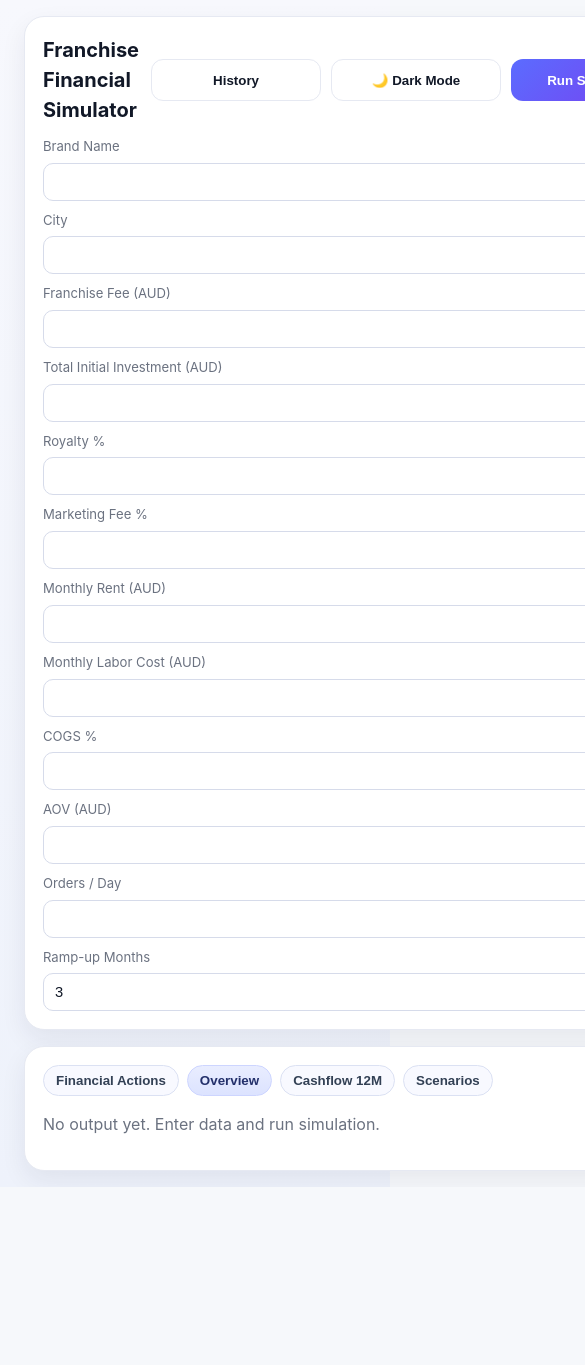
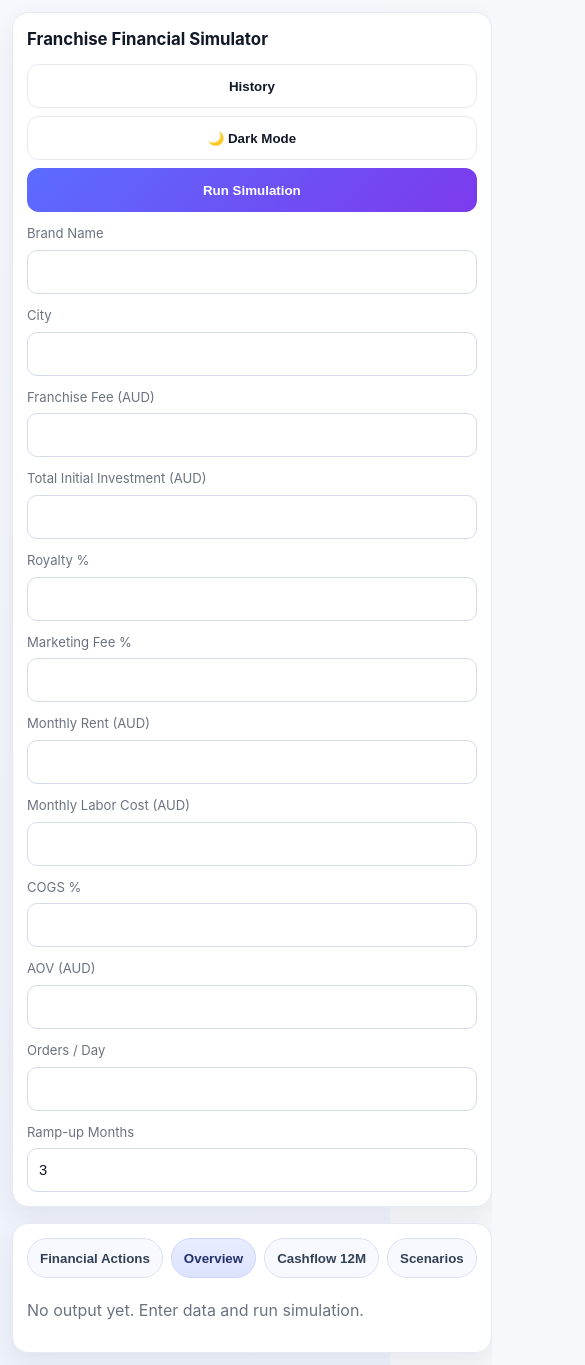
Before and after one commit to carltonqu/Franchise-Simulator, a React app in the folder frontend/: page / in a window 390 px wide. Shown: the top 1365 px of the page, 585 px wide, since content can reach past the window. Before the commit the page ends 1187 px from the top, so only its background shows below. Built offline with nearby package versions, Linux system fonts and the light colour scheme; the HTML template or start-up script is replaced by a standard one.

Commit message:
Improve mobile responsiveness and touch-friendly UX

```diff
--- a/frontend/src/App.css
+++ b/frontend/src/App.css
@@ -148,6 +148,7 @@ select {
   font-size: 0.92rem;
   background: var(--input-bg);
   color: var(--text);
+  min-height: 44px;
 }
 
 input:focus {
@@ -239,9 +240,10 @@ input:focus {
   background: var(--pill-bg);
   color: var(--pill-text);
   border-radius: 999px;
-  padding: 7px 12px;
+  padding: 9px 12px;
   cursor: pointer;
   font-weight: 600;
+  min-height: 40px;
 }
 
 .pill.active {
@@ -298,8 +300,106 @@ th { background: var(--table-head); color: var(--muted); }
   .history-grid { grid-template-columns: repeat(2, minmax(0, 1fr)); }
 }
 
+@media (max-width: 900px) {
+  .header-row {
+    flex-direction: column;
+    align-items: stretch;
+  }
+
+  .header-actions {
+    width: 100%;
+    flex-wrap: wrap;
+  }
+
+  .header-btn {
+    min-width: 0;
+    flex: 1 1 180px;
+  }
+
+  .form-grid {
+    grid-template-columns: repeat(2, minmax(0, 1fr));
+  }
+}
+
 @media (max-width: 700px) {
-  .history-grid { grid-template-columns: 1fr; }
+  #root {
+    padding: 12px;
+  }
+
+  .panel {
+    padding: 14px;
+    border-radius: 16px;
+  }
+
+  h1 {
+    font-size: 1.05rem;
+  }
+
+  .form-grid {
+    grid-template-columns: 1fr;
+    gap: 12px;
+  }
+
+  .header-actions {
+    display: grid;
+    grid-template-columns: 1fr;
+    gap: 8px;
+  }
+
+  .header-btn,
+  .primary,
+  .theme-toggle,
+  .history-btn,
+  .history-page-btn {
+    width: 100%;
+    min-height: 44px;
+  }
+
+  .result-tabs {
+    flex-wrap: nowrap;
+    overflow-x: auto;
+    padding-bottom: 4px;
+    -webkit-overflow-scrolling: touch;
+    scrollbar-width: thin;
+  }
+
+  .pill {
+    flex: 0 0 auto;
+    white-space: nowrap;
+  }
+
+  .report-toolbar {
+    display: grid;
+    grid-template-columns: 1fr;
+    align-items: stretch;
+  }
+
+  .currency-select-label {
+    min-width: 0;
+  }
+
+  .report-download-btn {
+    width: 100%;
+  }
+
+  table {
+    min-width: 560px;
+  }
+
+  .history-grid {
+    grid-template-columns: 1fr;
+  }
+
+  .history-drawer {
+    width: 100vw;
+    padding: 12px;
+    border-left: none;
+  }
+
+  .history-pagination {
+    justify-content: space-between;
+    flex-wrap: wrap;
+  }
 }
 
 
```
